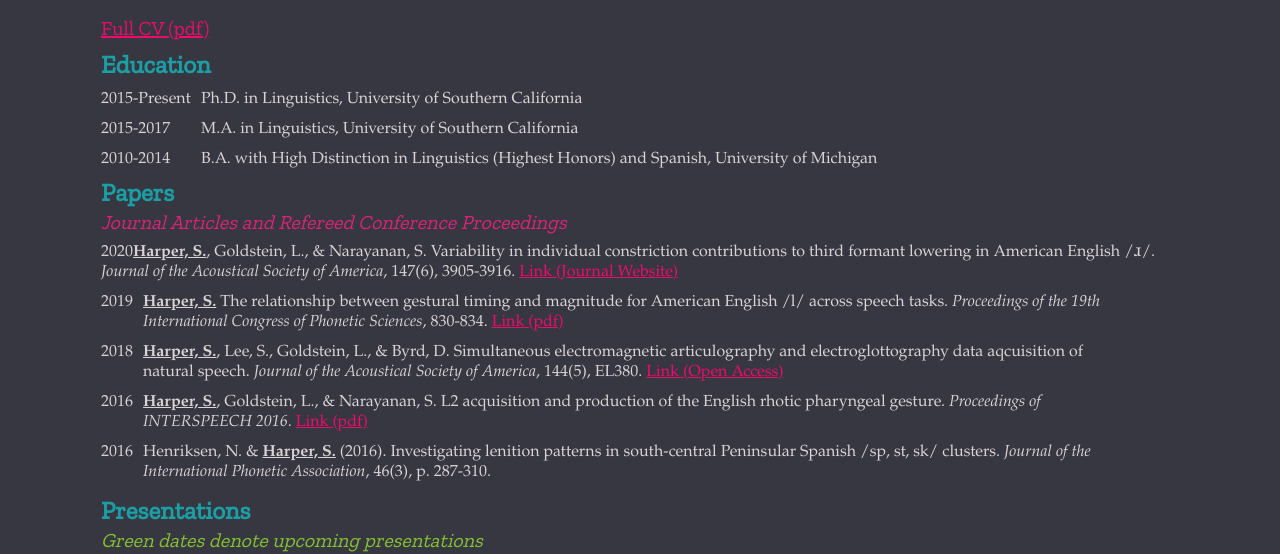
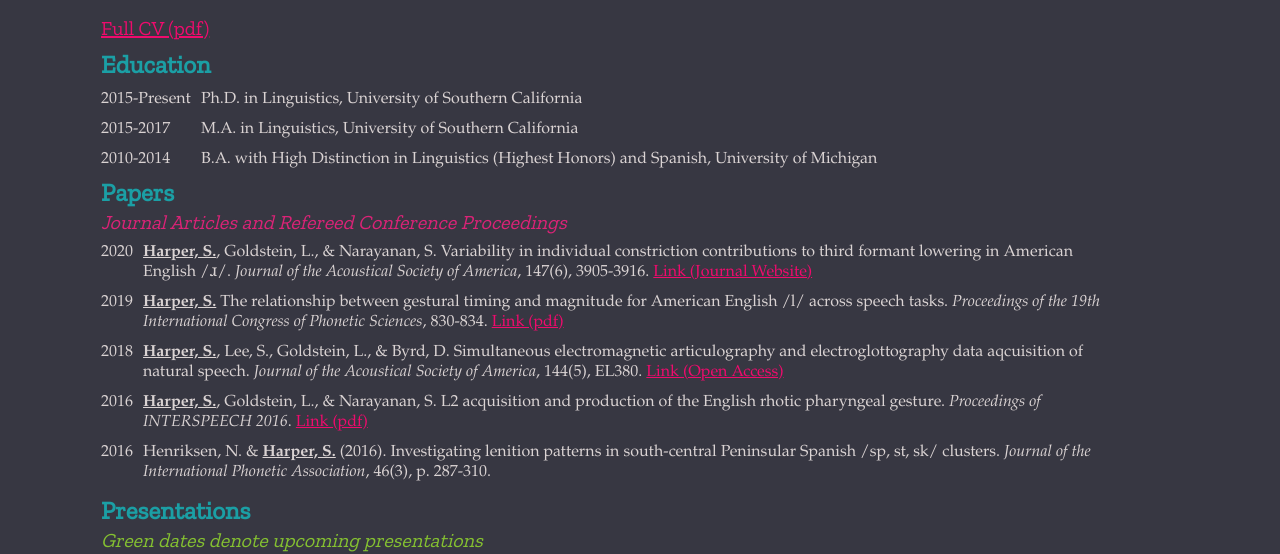
Before and after one commit to sarahkharper/sarahkharper.github.io, a plain HTML site: page cv.html in a window 1280 px wide. Shown: the part 257-811 px from the top of the page. Drawn offline with nearby package versions, Linux system fonts and the light colour scheme.

Commit message:
Fixed spacing on CV page

```diff
--- a/cv.html
+++ b/cv.html
@@ -57,7 +57,7 @@
 			<div class="normdiff">
 					<h4 class="supersubhead">Journal Articles and Refereed Conference Proceedings</h4>
 				<p>
-					<div class="pubdate">2020<span class="me">Harper, S.</span>, Goldstein, L., &amp; Narayanan, S. Variability in individual constriction contributions to third formant lowering in American English /ɹ/. <span class="journal">Journal of the Acoustical Society of America</span>, 147(6), 3905-3916. <a href="https://doi.org/10.1121/10.0001413"> Link (Journal Website)</a></div>
+					<div class="pubdate">2020</div><div class="pub"><span class="me">Harper, S.</span>, Goldstein, L., &amp; Narayanan, S. Variability in individual constriction contributions to third formant lowering in American English /ɹ/. <span class="journal">Journal of the Acoustical Society of America</span>, 147(6), 3905-3916. <a href="https://doi.org/10.1121/10.0001413"> Link (Journal Website)</a></div>
 				</p>
 				<p>
 					<div class="pubdate">2019</div><div class="pub"><span class="me">Harper, S.</span> The relationship between gestural timing and magnitude for American English /l/ across speech tasks. <span class="journal">Proceedings of the 19<!--<span class = "super">-->th<!--</span>--> International Congress of Phonetic Sciences</span>, 830-834. <a href="http://intro2psycholing.net/ICPhS/papers/ICPhS_879.pdf"> Link (pdf)</a></div>
```
Also changed, not shown: 1 other file.
